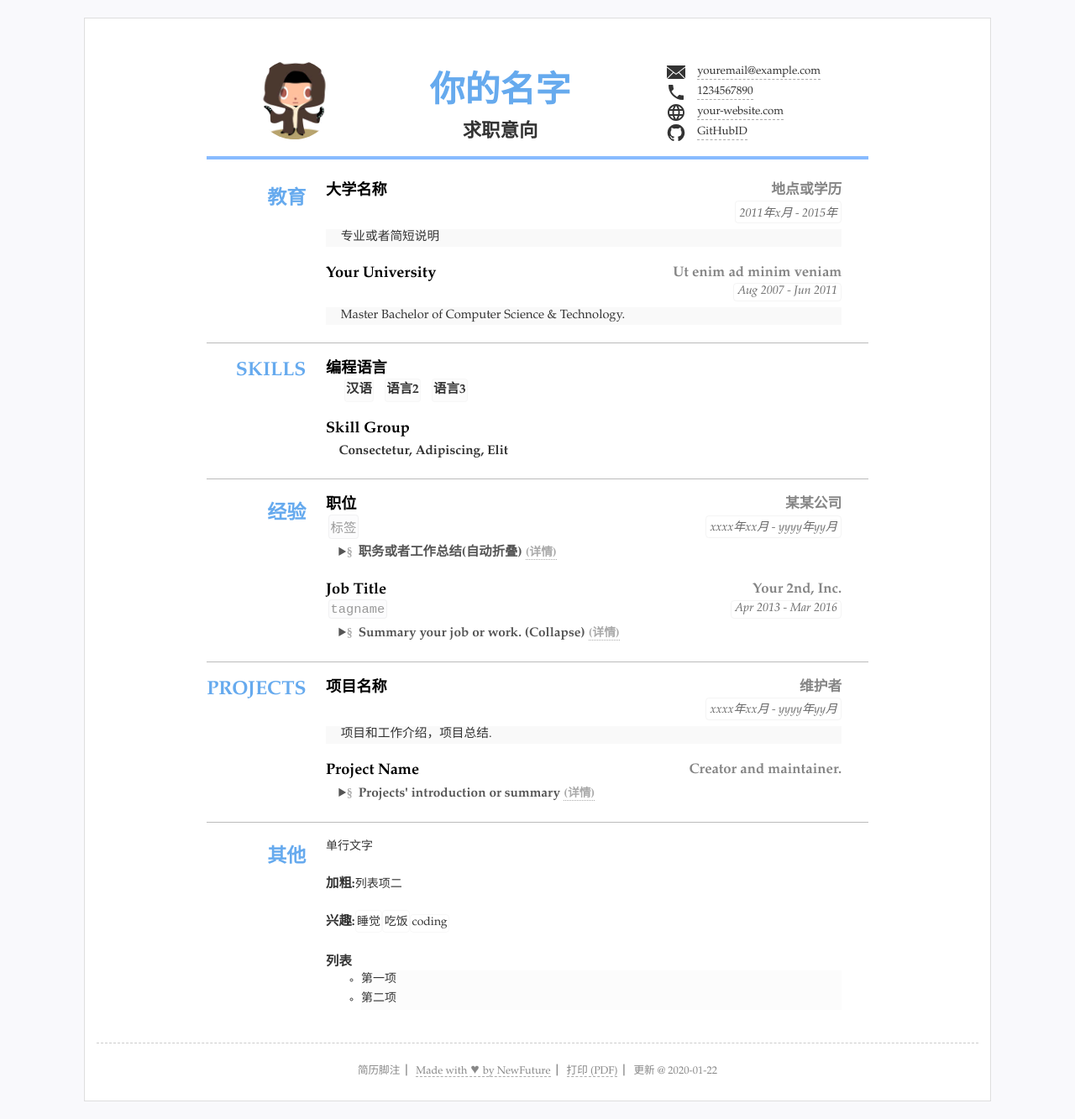
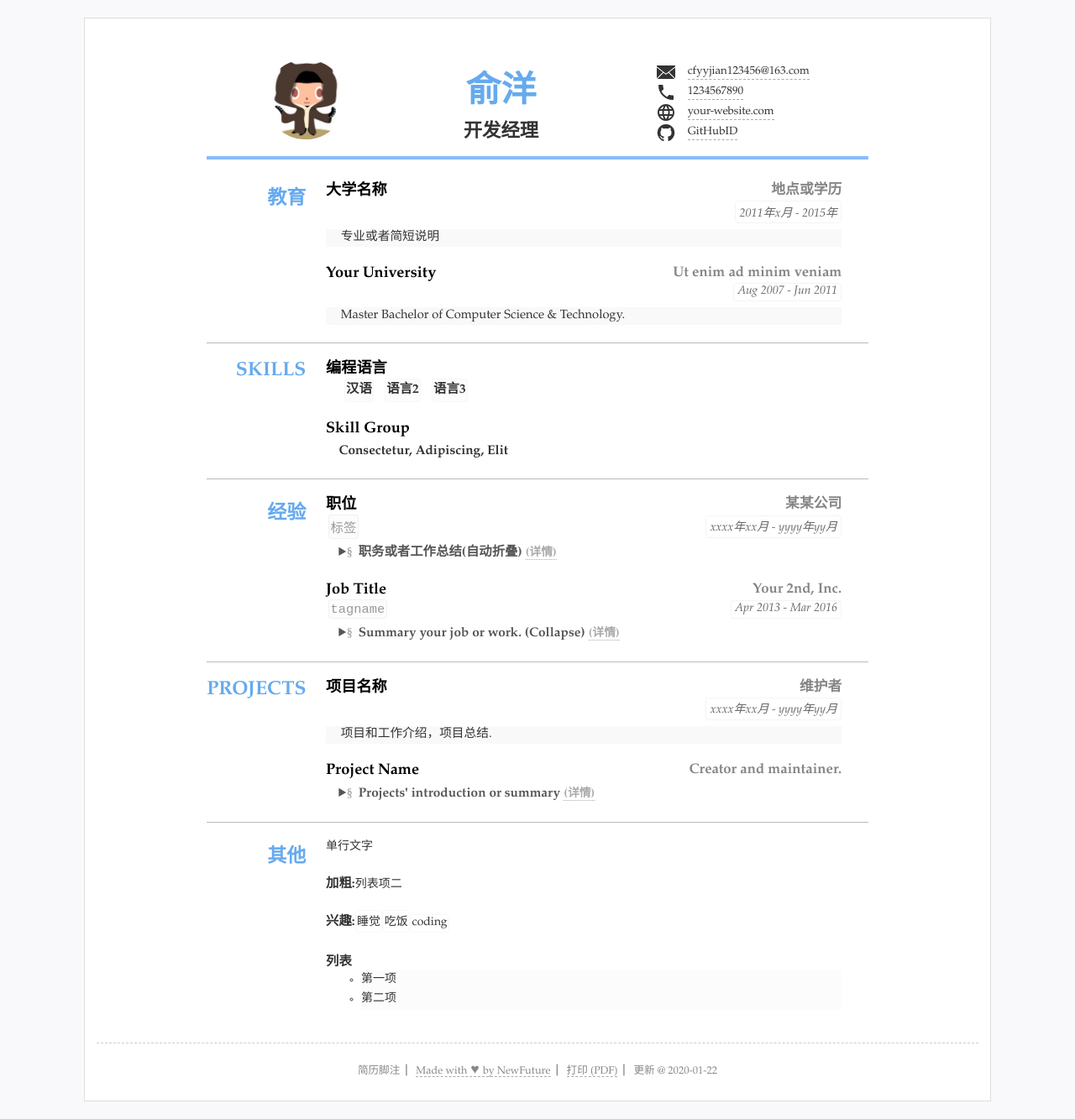
Before and after one commit to yuyang8/CV, a Jekyll site: the page built from index.html, in a window 1280 px wide. Shown: the whole page at 84% size. Built offline with Jekyll 4.4.1, drawn with Linux system fonts in a browser that asks for light colours.

Commit message:
Update resume.yml

```diff
--- a/_data/resume.yml
+++ b/_data/resume.yml
@@ -3,14 +3,14 @@
 
 title: "简历标题"
 lang: "zh" #语言设置 zh表示中文 en 表示英语
-name: "你的名字"
-jobtitle: "求职意向" #可空不显示
+name: "俞洋"
+jobtitle: "开发经理" #可空不显示
 photo: "assets/img/photo.jpg" #照片可空，不显示
 
 #联系方式
 contact: #联系方式连接等3~5行
-- text: "youremail@example.com" #文本内容
-  href: 'mailto:youremail@example.com' #链接，无链接则空
+- text: "cfyyjian123456@163.com" #文本内容
+  href: 'mailto:cfyyjian123456@163.com' #链接，无链接则空
   icon: 'icons/email.svg' #图标 svg文件
 - text: "1234567890"
   href: 'tel:1234567890'
```
